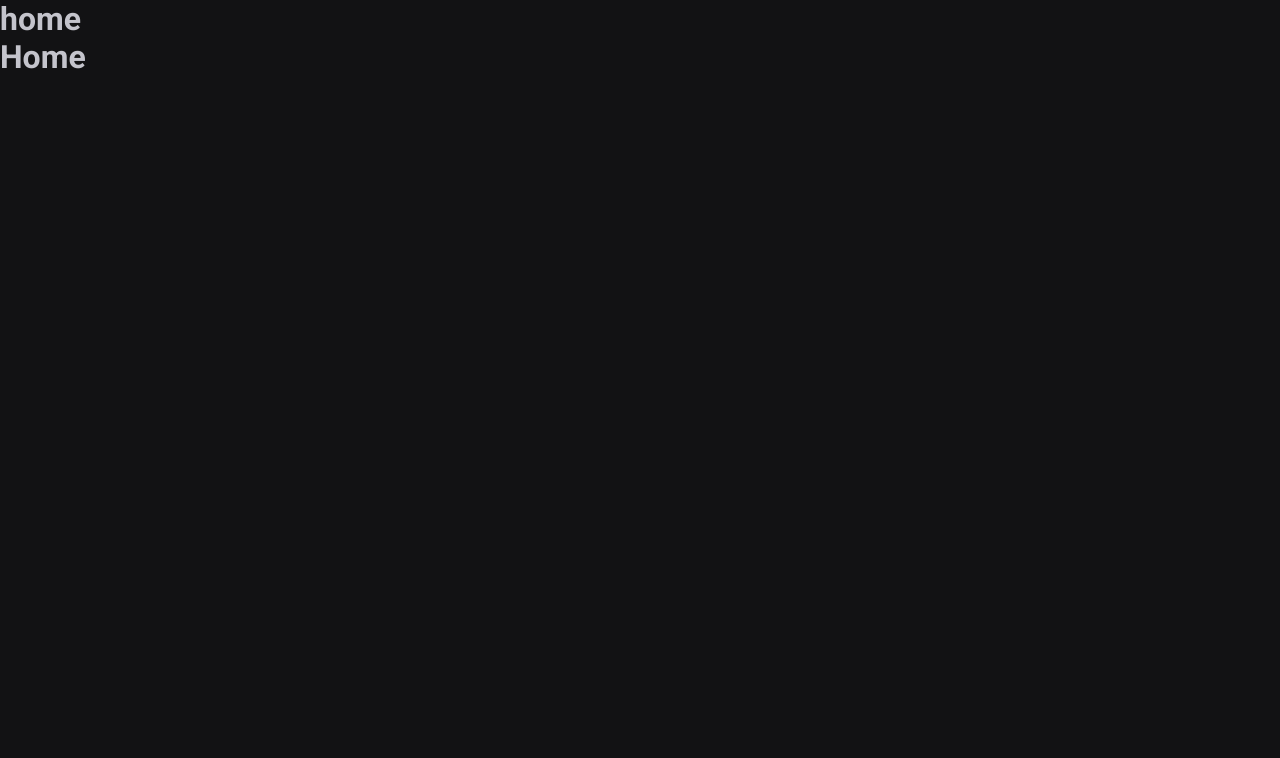
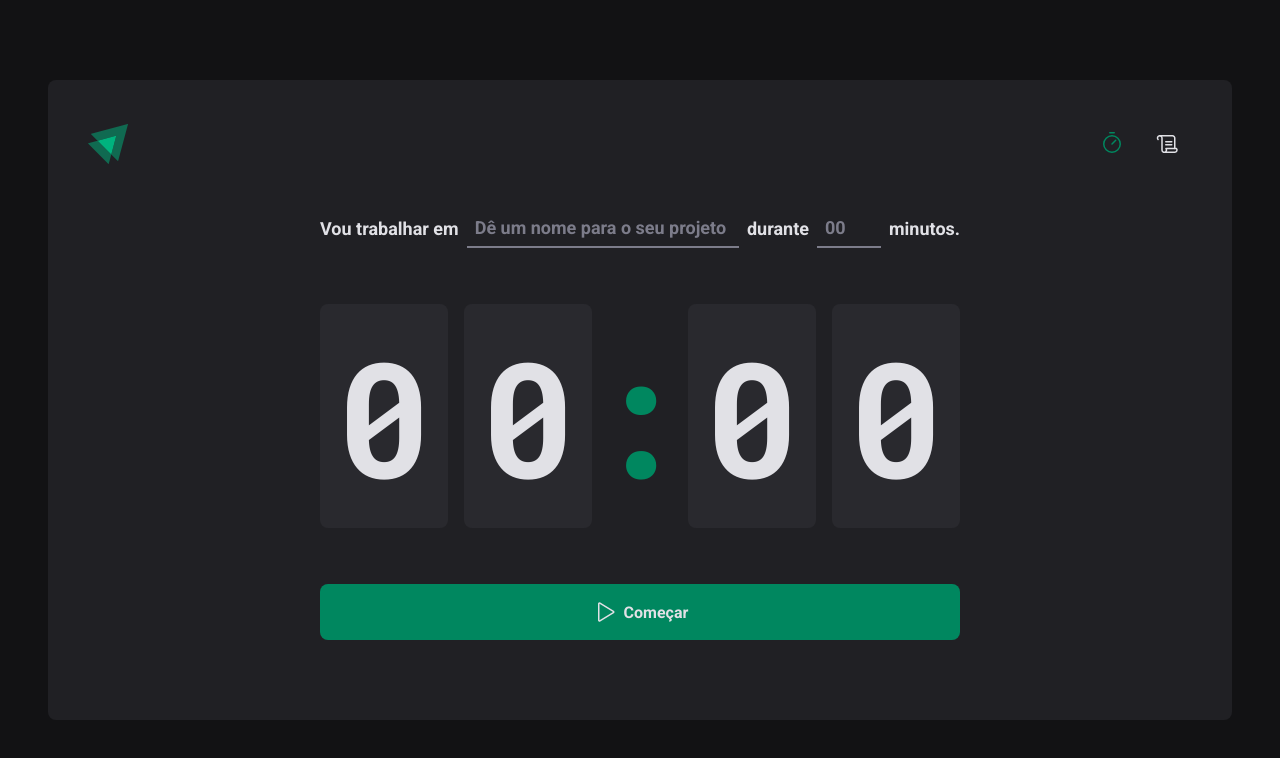
Before and after one commit to jaocarli/02-ignite-timer, a React (Vite) app: page / in a window 1280 px wide. Shown: the top 758 px of the page. Built offline with nearby package versions, Linux system fonts and the light colour scheme.

Commit message:
Feat - Criado rota e estilização da tela do counter

```diff
--- a/package.json
+++ b/package.json
@@ -10,6 +10,7 @@
     "lint": "eslint src --ext .ts,.tsx"
   },
   "dependencies": {
+    "phosphor-react": "^1.4.1",
     "react": "^18.2.0",
     "react-dom": "^18.2.0",
     "react-router-dom": "^6.3.0"
--- a/src/components/Header.tsx
+++ /dev/null
@@ -1,3 +0,0 @@
-export function Header() {
-  return <h1>home</h1>
-}
--- /dev/null
+++ b/src/components/Header/index.tsx
@@ -0,0 +1,21 @@
+import { HeaderContainer } from './styles'
+import { Timer, Scroll } from 'phosphor-react'
+
+import logoIgnite from '../../assets/logo-ignite.svg'
+import { NavLink } from 'react-router-dom'
+
+export function Header() {
+  return (
+    <HeaderContainer>
+      <img src={logoIgnite} alt="" />
+      <nav>
+        <NavLink to="/" title="Timer">
+          <Timer size={24} />
+        </NavLink>
+        <NavLink to="/history" title="Histórico">
+          <Scroll size={24} />
+        </NavLink>
+      </nav>
+    </HeaderContainer>
+  )
+}
--- /dev/null
+++ b/src/components/Header/styles.ts
@@ -0,0 +1,34 @@
+import styled from 'styled-components'
+
+export const HeaderContainer = styled.header`
+  display: flex;
+  align-items: center;
+  justify-content: space-between;
+
+  nav {
+    display: flex;
+    gap: 0.5rem;
+
+    a {
+      width: 3rem;
+      height: 3rem;
+
+      display: flex;
+      justify-content: center;
+      align-items: center;
+
+      color: ${(props) => props.theme['gray-100']};
+
+      border-top: 3px solid transparent;
+      border-bottom: 3px solid transparent;
+
+      &:hover {
+        border-bottom: 3px solid ${(props) => props.theme['green-500']};
+      }
+
+      &.active {
+        color: ${(props) => props.theme['green-500']};
+      }
+    }
+  }
+`
--- a/src/layouts/DefaultLayout.tsx
+++ /dev/null
@@ -1,11 +0,0 @@
-import { Outlet } from 'react-router-dom'
-import { Header } from '../components/Header'
-
-export function DefaultLayout() {
-  return (
-    <div>
-      <Header />
-      <Outlet />
-    </div>
-  )
-}
--- /dev/null
+++ b/src/layouts/DefaultLayout/index.tsx
@@ -0,0 +1,12 @@
+import { Outlet } from 'react-router-dom'
+import { Header } from '../../components/Header'
+import { LayoutContainer } from './styles'
+
+export function DefaultLayout() {
+  return (
+    <LayoutContainer>
+      <Header />
+      <Outlet />
+    </LayoutContainer>
+  )
+}
--- /dev/null
+++ b/src/layouts/DefaultLayout/styles.ts
@@ -0,0 +1,14 @@
+import styled from 'styled-components'
+
+export const LayoutContainer = styled.div`
+  max-width: 74rem;
+  height: calc(100vh - 10rem);
+  margin: 5rem auto;
+  padding: 2.5rem;
+
+  background: ${(props) => props.theme['gray-800']};
+  border-radius: 8px;
+
+  display: flex;
+  flex-direction: column;
+`
--- a/src/pages/Home.tsx
+++ /dev/null
@@ -1,3 +0,0 @@
-export function Home() {
-  return <h1>Home</h1>
-}
--- /dev/null
+++ b/src/pages/Home/index.tsx
@@ -0,0 +1,45 @@
+import { Play } from 'phosphor-react'
+import {
+  CountdownContainer,
+  FormContainer,
+  HomeContainer,
+  MinutesAmountInput,
+  Separator,
+  StartCountdownButton,
+  TaskInput,
+} from './styles'
+
+export function Home() {
+  return (
+    <HomeContainer>
+      <form action="">
+        <FormContainer>
+          <label htmlFor="task">Vou trabalhar em</label>
+          <TaskInput id="task" placeholder="Dê um nome para o seu projeto" />
+
+          <label htmlFor="minutesAmount">durante</label>
+          <MinutesAmountInput
+            type="number"
+            id="minutesAmount"
+            placeholder="00"
+          />
+
+          <span>minutos.</span>
+        </FormContainer>
+
+        <CountdownContainer>
+          <span>0</span>
+          <span>0</span>
+          <Separator>:</Separator>
+          <span>0</span>
+          <span>0</span>
+        </CountdownContainer>
+
+        <StartCountdownButton type="submit">
+          <Play size={24} />
+          Começar
+        </StartCountdownButton>
+      </form>
+    </HomeContainer>
+  )
+}
--- /dev/null
+++ b/src/pages/Home/styles.ts
@@ -0,0 +1,111 @@
+import styled from 'styled-components'
+
+export const HomeContainer = styled.main`
+  flex: 1;
+
+  display: flex;
+  flex-direction: column;
+  align-items: center;
+  justify-content: center;
+
+  form {
+    display: flex;
+    flex-direction: column;
+    align-items: center;
+    gap: 3.5rem;
+  }
+`
+
+export const FormContainer = styled.div`
+  width: 100%;
+  display: flex;
+  align-items: center;
+  justify-content: center;
+  gap: 0.5rem;
+  color: ${(props) => props.theme['gray-100']};
+  font-size: 1.125rem;
+  font-weight: bold;
+  flex-wrap: wrap;
+`
+const BaseInput = styled.input`
+  background: transparent;
+  height: 2.5rem;
+  border: 0;
+  border-bottom: 2px solid ${(props) => props.theme['gray-500']};
+  font-weight: bold;
+  font-size: 1.125rem;
+  padding: 0 0.5rem;
+  color: ${(props) => props.theme['gray-100']};
+
+  &:focus {
+    box-shadow: none;
+    border-color: ${(props) => props.theme['green-500']};
+  }
+
+  &::placeholder {
+    color: ${(props) => props.theme['gray-500']};
+  }
+`
+
+export const TaskInput = styled(BaseInput)`
+  flex: 1;
+`
+
+export const MinutesAmountInput = styled(BaseInput)`
+  width: 4rem;
+`
+
+export const CountdownContainer = styled.div`
+  font-family: 'Roboto Mono', monospace;
+  font-size: 10rem;
+  line-height: 10rem;
+  color: ${(props) => props.theme['gray-100']};
+
+  display: flex;
+  gap: 1rem;
+
+  span {
+    background: ${(props) => props.theme['gray-700']};
+    padding: 2rem 1rem;
+    border-radius: 8px;
+  }
+`
+
+export const Separator = styled.div`
+  padding: 2rem 0;
+  color: ${(props) => props.theme['green-500']};
+
+  width: 4rem;
+  overflow: hidden;
+  display: flex;
+  justify-content: center;
+`
+
+export const StartCountdownButton = styled.button`
+  width: 100%;
+  border: 0;
+  padding: 1rem;
+  border-radius: 8px;
+
+  display: flex;
+  align-items: center;
+  justify-content: center;
+
+  gap: 0.5rem;
+  font-weight: bold;
+
+  cursor: pointer;
+
+  background: ${(props) => props.theme['green-500']};
+  color: ${(props) => props.theme['gray-100']};
+
+  &:disabled {
+    opacity: 0.7;
+    cursor: not-allowed;
+  }
+
+  &:not(:disabled):hover {
+    background: ${(props) => props.theme['green-700']};
+    transition: 0.3s;
+  }
+`
--- a/src/styles/global.ts
+++ b/src/styles/global.ts
@@ -15,6 +15,7 @@
 body {
   background: ${(props) => props.theme['gray-900']};
   color: ${(props) => props.theme['gray-300']};
+  -webkit-font-smoothing: antialiased;
 }
 
 body, input, texarea, button {
```
Also changed, not shown: src/assets/logo-ignite.svg (added), 1 other file (tests, documents, lock files or other folders).
